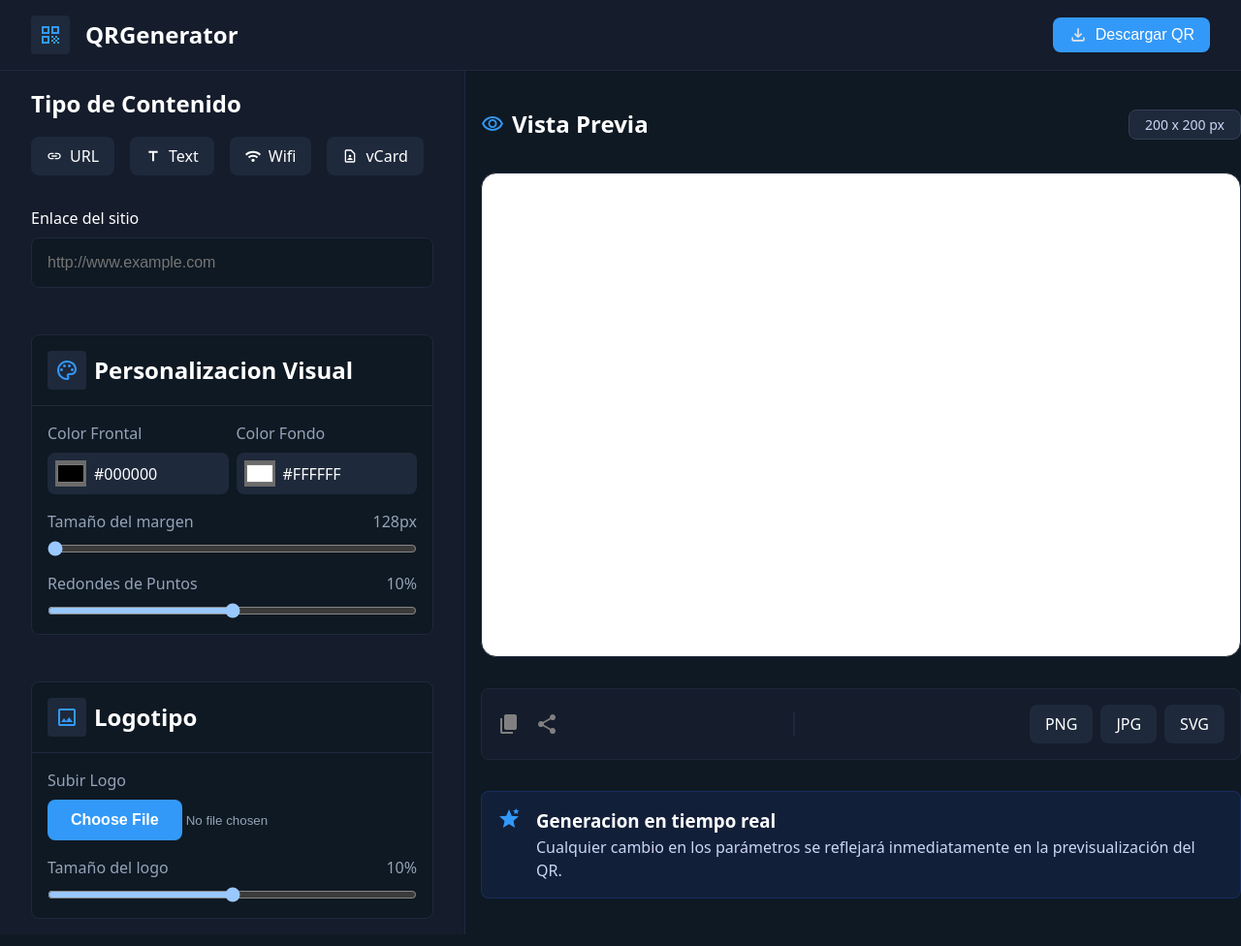
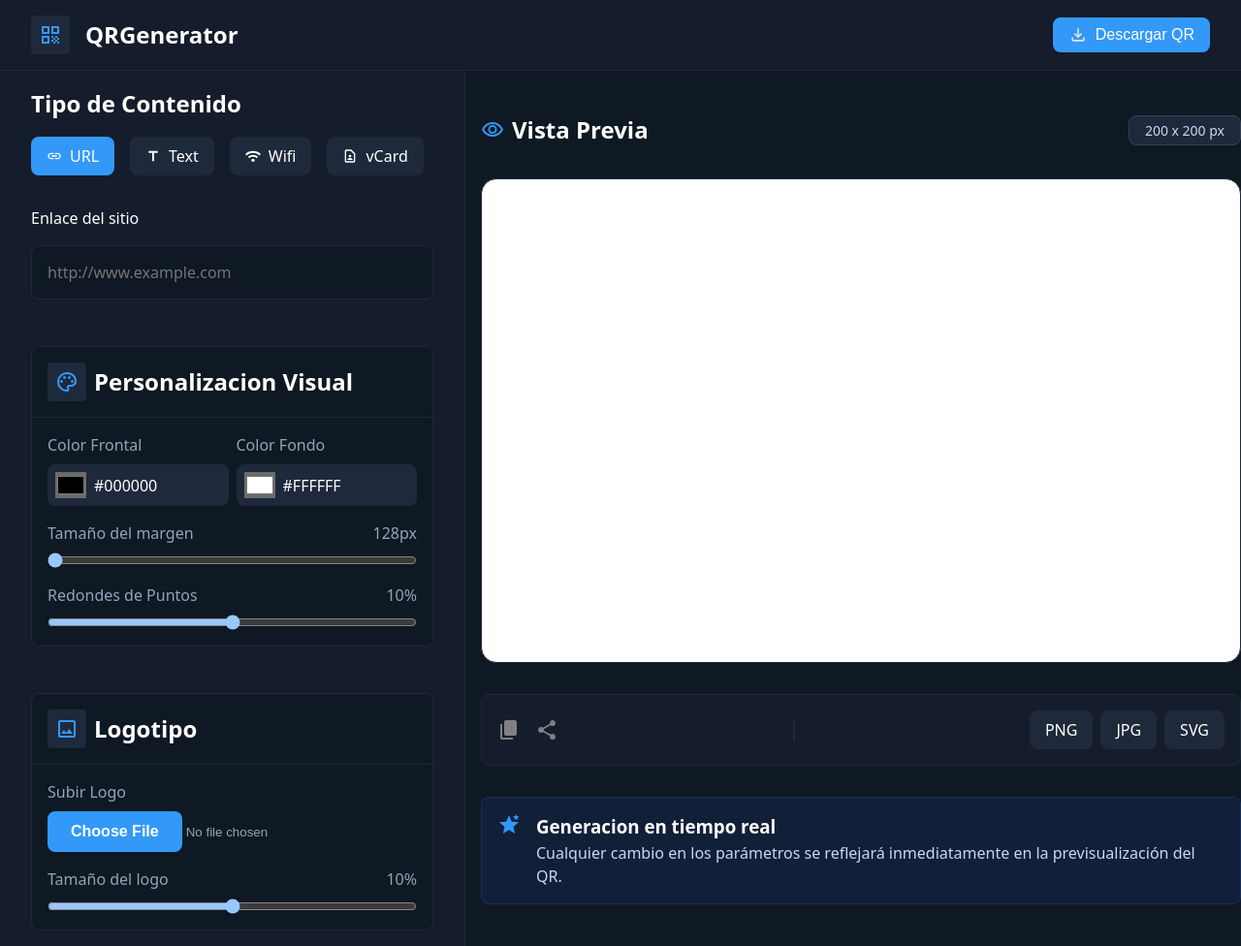
Before and after one commit to NelsonAMR/QR-Generator, a website built with Vite: page index.html in a window 1280 px wide. Shown: the whole page at 97% size. Built offline with nearby package versions, Linux system fonts and the light colour scheme.

Commit message:
feat: add scripts to qr generation and type content selection

```diff
--- a/index.html
+++ b/index.html
@@ -23,32 +23,32 @@
     </header>
     <main class="main">
       <aside class="aside">
-        <div>
+        <div class="input-section">
           <div>
             <h2>Tipo de Contenido</h2>
-            <div class="aside-options">
-              <label class="btn"
+            <div class="aside-options" id="type-options">
+              <label class="btn active" data-type="url"
                 ><input type="radio" name="type" value="url" checked /><img
                   src="src/assets/icons/link.svg"
                   alt="Icono URL"
                 />
                 URL</label
               >
-              <label class="btn"
+              <label class="btn" data-type="text"
                 ><input type="radio" name="type" value="text" /><img
                   src="src/assets/icons/title.svg"
                   alt="Icono Texto"
                 />
                 Text</label
               >
-              <label class="btn"
+              <label class="btn" data-type="wifi"
                 ><input type="radio" name="type" value="Wifi" /><img
                   src="src/assets/icons/wifi.svg"
                   alt="Icono Wifi"
                 />
                 Wifi</label
               >
-              <label class="btn"
+              <label class="btn" data-type="vcard"
                 ><input type="radio" name="type" value="vcard" /><img
                   src="src/assets/icons/vcard.svg"
                   alt="Icono vCard"
@@ -58,8 +58,15 @@
             </div>
           </div>
           <div class="input-container">
-            <label>Enlace del sitio</label>
-            <input type="url" placeholder="http://www.example.com" />
+            <label id="input-label">Enlace del sitio</label>
+            <div class="input-group" id="input-group">
+              <input
+                type="url"
+                placeholder="http://www.example.com"
+                id="input-qr-data"
+              />
+              <button id="btn-generate" class="btn btn-primary">Generar</button>
+            </div>
           </div>
         </div>
         <div class="config-container">
--- a/package.json
+++ b/package.json
@@ -9,6 +9,7 @@
     "preview": "vite preview"
   },
   "devDependencies": {
+    "@types/qrcode": "^1.5.6",
     "typescript": "~5.9.3",
     "vite": "^7.2.4"
   },
--- a/src/main.ts
+++ b/src/main.ts
@@ -1 +1,4 @@
 import "./styles/main.css";
+
+import "./scripts/qr-generation";
+import "./scripts/type-content";
--- /dev/null
+++ b/src/scripts/qr-generation.ts
@@ -0,0 +1,14 @@
+import QRCode from "qrcode";
+
+const canvas = document.getElementById("canvas") as HTMLCanvasElement;
+const input = document.getElementById("input-qr-data") as HTMLInputElement;
+
+function generateQR(text: string) {
+  if (!canvas) return;
+
+  QRCode.toCanvas(canvas, text, (error) => {
+    if (error) console.error(error);
+  });
+}
+
+input.addEventListener("click", () => generateQR(input.value));
--- /dev/null
+++ b/src/scripts/type-content.ts
@@ -0,0 +1,62 @@
+export type ContentType = "url" | "text" | "wifi" | "vcard";
+
+const options = document.querySelectorAll<HTMLLabelElement>(
+  ".aside-options .btn",
+);
+const inputGroup = document.getElementById("input-group") as HTMLDivElement;
+const inputLabel = document.getElementById("input-label") as HTMLLabelElement;
+
+function setActive(type: ContentType) {
+  options.forEach((option) => {
+    option.classList.toggle("active", option.dataset.type === type);
+  });
+
+  renderInput(type);
+}
+
+function renderInput(type: ContentType) {
+  switch (type) {
+    case "url":
+      inputLabel.textContent = "Enlace del sitio";
+      inputGroup.innerHTML = `
+                <input type="url" placeholder="http://www.example.com" />
+            `;
+      break;
+    case "text":
+      inputLabel.textContent = "Texto a codificar";
+      inputGroup.innerHTML = `
+                <textarea placeholder="Escribe el texto aquí"></textarea>
+            `;
+      break;
+    case "wifi":
+      inputLabel.textContent = "Datos de la red WiFi";
+      inputGroup.innerHTML = `
+                <input type="text" placeholder="SSID de la red" />
+                <input type="text" placeholder="Contraseña de la red" />
+                <select>
+                    <option value="WPA">WPA/WPA2</option>
+                    <option value="WEP">WEP</option>
+                    <option value="nopass">Sin contraseña</option>
+                </select>
+            `;
+      break;
+    case "vcard":
+      inputLabel.textContent = "Información de contacto (vCard)";
+      inputGroup.innerHTML = `
+                <input type="text" placeholder="Nombre completo" />
+                <input type="text" placeholder="Teléfono" />
+                <input type="email" placeholder="Correo electrónico" />
+                <input type="text" placeholder="Dirección" />
+            `;
+      break;
+  }
+}
+
+options.forEach((option) => {
+  option.addEventListener("click", () => {
+    const type = option.dataset.type as ContentType;
+    setActive(type);
+  });
+});
+
+setActive("url");
--- a/src/style.css
+++ /dev/null
@@ -1,84 +0,0 @@
-:root {
-  font-family: system-ui, Avenir, Helvetica, Arial, sans-serif;
-  line-height: 1.5;
-  font-weight: 400;
-
-  color-scheme: light dark;
-
-  font-synthesis: none;
-  text-rendering: optimizeLegibility;
-  -webkit-font-smoothing: antialiased;
-  -moz-osx-font-smoothing: grayscale;
-
-  /* MAIN VARIABLES */
-  --color-primary: #3399f8;
-  --color-primary-hover: #1d4ed8; /* blue-700 aprox */
-  --color-primary-soft: rgba(51, 153, 248, 0.1);
-
-  /* SLATES */
-  --slate-100: #f1f5f9;
-  --slate-200: #e2e8f0;
-  --slate-300: #cbd5e1;
-  --slate-400: #94a3b8;
-  --slate-500: #64748b;
-  --slate-600: #475569;
-  --slate-700: #334155;
-  --slate-800: #1e293b;
-  --slate-900: #0f172a;
-
-  /* SCROLLBAR */
-  --scrollbar-thumb-light: #cbd5e1;
-  --scrollbar-thumb-dark: #334155;
-
-  /* Backgrounds */
-  --color-bg-main: #f5f7f8;
-  --color-bg-surface: #ffffff;
-  --color-bg-muted: #f8fafc; /* slate-50 */
-  --color-bg-hover: #f1f5f9; /* slate-100 */
-
-  /* Text */
-  --color-text-primary: #0f172a; /* slate-900 */
-  --color-text-secondary: #475569; /* slate-600 */
-  --color-text-muted: #64748b; /* slate-500 */
-  --color-text-disabled: #94a3b8; /* slate-400 */
-
-  /* Borders */
-  --color-border-default: #e2e8f0; /* slate-200 */
-  --color-border-strong: #cbd5e1; /* slate-300 */
-
-  /* Accents */
-  --color-info-bg: #eff6ff; /* blue-50 */
-  --color-info-border: #dbeafe; /* blue-100 */
-}
-
-.dark {
-  color-scheme: dark;
-
-  /* Backgrounds */
-  --color-bg-main: #0f1923;
-  --color-bg-surface: #151c2b;
-  --color-bg-muted: #020617; /* slate-950 aprox */
-  --color-bg-hover: #1e293b; /* slate-800 */
-
-  /* Text */
-  --color-text-primary: #ffffff;
-  --color-text-secondary: #cbd5f5; /* slate-300 */
-  --color-text-muted: #94a3b8; /* slate-400 */
-  --color-text-disabled: #64748b; /* slate-500 */
-
-  /* Borders */
-  --color-border-default: #1e293b; /* slate-800 */
-  --color-border-strong: #334155; /* slate-700 */
-
-  /* Accents */
-  --color-info-bg: rgba(30, 58, 138, 0.2); /* blue-900/20 */
-  --color-info-border: rgba(30, 58, 138, 0.5);
-}
-
-body {
-  background-color: var(--color-bg-main);
-  color: var(--color-text-primary);
-  max-width: 80rem;
-  width: 100%;
-  margin-inline: auto;
-}
--- a/src/styles/components/aside.css
+++ b/src/styles/components/aside.css
@@ -29,6 +29,11 @@
         display: none;
       }
     }
+
+    .btn.active {
+      background-color: var(--color-primary);
+      color: white;
+    }
   }
 
   .input-container {
@@ -37,12 +42,36 @@
     flex-direction: column;
     gap: 0.5rem;
 
-    input {
-      padding: 1rem;
-      border-radius: 0.5rem;
-      border: 1px solid var(--color-border-default);
-      background-color: var(--color-bg-main);
-      font-size: 1rem;
+    .input-group {
+      margin-top: 0.5rem;
+      display: flex;
+      flex-direction: column;
+      gap: 0.5rem;
+
+      input,
+      textarea {
+        padding: 1rem;
+        border-radius: 0.5rem;
+        border: 1px solid var(--color-border-default);
+        background-color: var(--color-bg-main);
+        font-size: 1rem;
+        width: 100%;
+        font-family: inherit;
+      }
+
+      select {
+        padding: 1rem;
+        border-radius: 0.5rem;
+        border: 1px solid var(--color-border-default);
+        background-color: var(--color-bg-main);
+        font-size: 1rem;
+        width: 100%;
+        font-family: inherit;
+      }
+
+      button {
+        font-size: 1rem;
+      }
     }
   }
 
```
Also changed, not shown: pnpm-lock.yaml.
